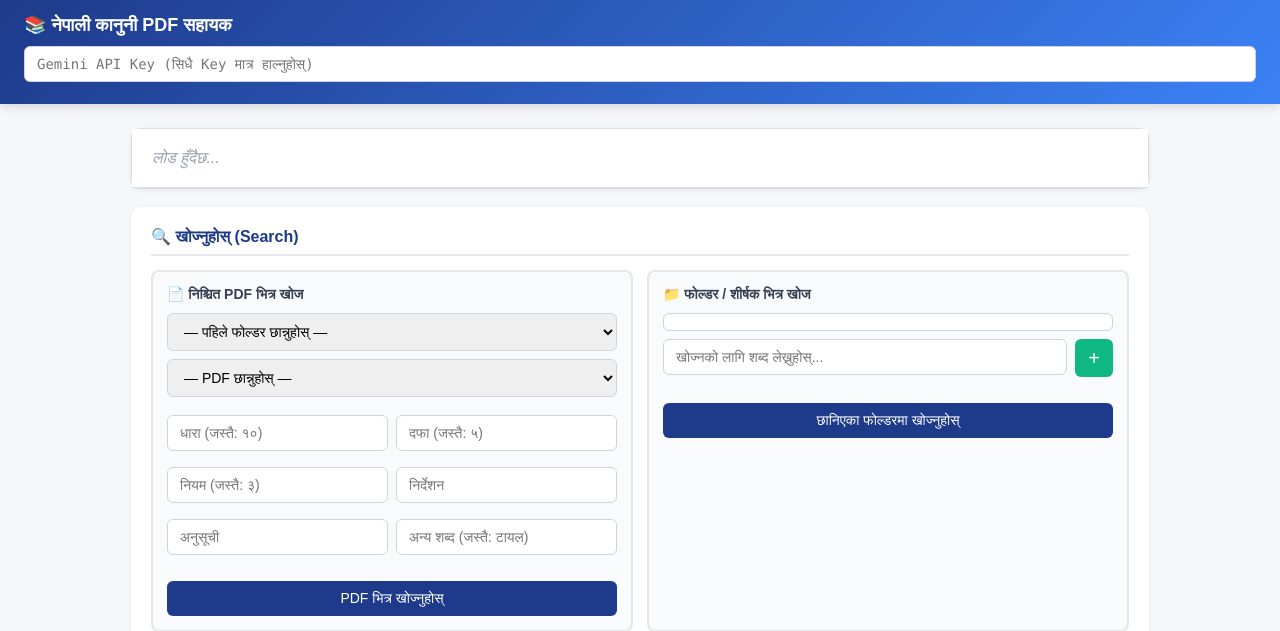
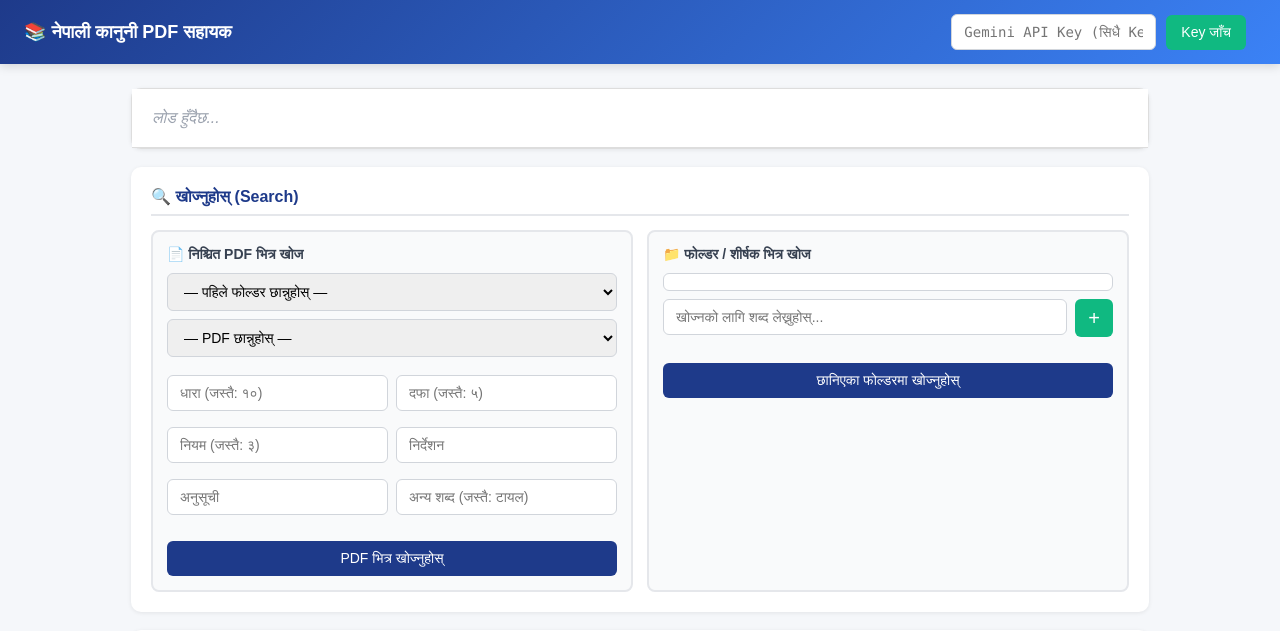
Before and after one commit to barshapbp2026/any-pdf-, a Python web app: template templates/index.html in a window 1280 px wide. Shown: the top 631 px of the page. Run offline with Jinja, Linux system fonts and the light colour scheme; the template is opened without the code that fills it, so the values that code supplies are empty.

Commit message:
Add Check API Key button and route to validate user API key

```diff
--- a/templates/index.html
+++ b/templates/index.html
@@ -69,7 +69,11 @@
 
 <header>
   <h1>📚 नेपाली कानुनी PDF सहायक</h1>
-  <input type="text" id="apiKey" placeholder="Gemini API Key (सिधै Key मात्र हाल्नुहोस्)">
+  <div style="display:flex; gap:10px; align-items:center;">
+        <input type="text" id="apiKey" placeholder="Gemini API Key (सिधै Key मात्र हाल्नुहोस्)" style="margin-bottom:0;">
+        <button onclick="checkApiKey()" style="padding:9px 15px; background:#10b981; white-space:nowrap;">Key जाँच</button>
+        <span id="apiKeyStatus" style="font-weight:bold; font-size:14px; white-space:nowrap;"></span>
+    </div>
 </header>
 
 <div class="container">
@@ -447,6 +451,42 @@ $('#chatBtn').onclick = async () => {
   renderResults(d.results, query);
 };
 
+
+async function checkApiKey() {
+    const key = document.getElementById('apiKey').value.trim();
+    const statusSpan = document.getElementById('apiKeyStatus');
+
+    if (!key) {
+        statusSpan.innerText = "❌ Key खाली छ";
+        statusSpan.style.color = "#ef4444";
+        return;
+    }
+
+    statusSpan.innerText = "⏳ जाँच हुँदै...";
+    statusSpan.style.color = "#f59e0b";
+
+    try {
+        const r = await fetch('/check_api_key', {
+            method: 'POST',
+            headers: {'Content-Type': 'application/json'},
+            body: JSON.stringify({api_key: key})
+        });
+        const d = await r.json();
+        if (d.valid) {
+            statusSpan.innerText = "✅ Valid";
+            statusSpan.style.color = "#10b981";
+        } else {
+            statusSpan.innerText = "❌ Invalid: " + (d.error || "अज्ञात कारण");
+            statusSpan.style.color = "#ef4444";
+        }
+    } catch (e) {
+        statusSpan.innerText = "❌ नेटवर्क एरर";
+        statusSpan.style.color = "#ef4444";
+    }
+}
+
+// यसलाई loadPdfs() भन्दा अगाडि राख्ने
+
 loadPdfs();
 </script>
 </body>
```
Also changed, not shown: app.py (+29 -0 lines).
